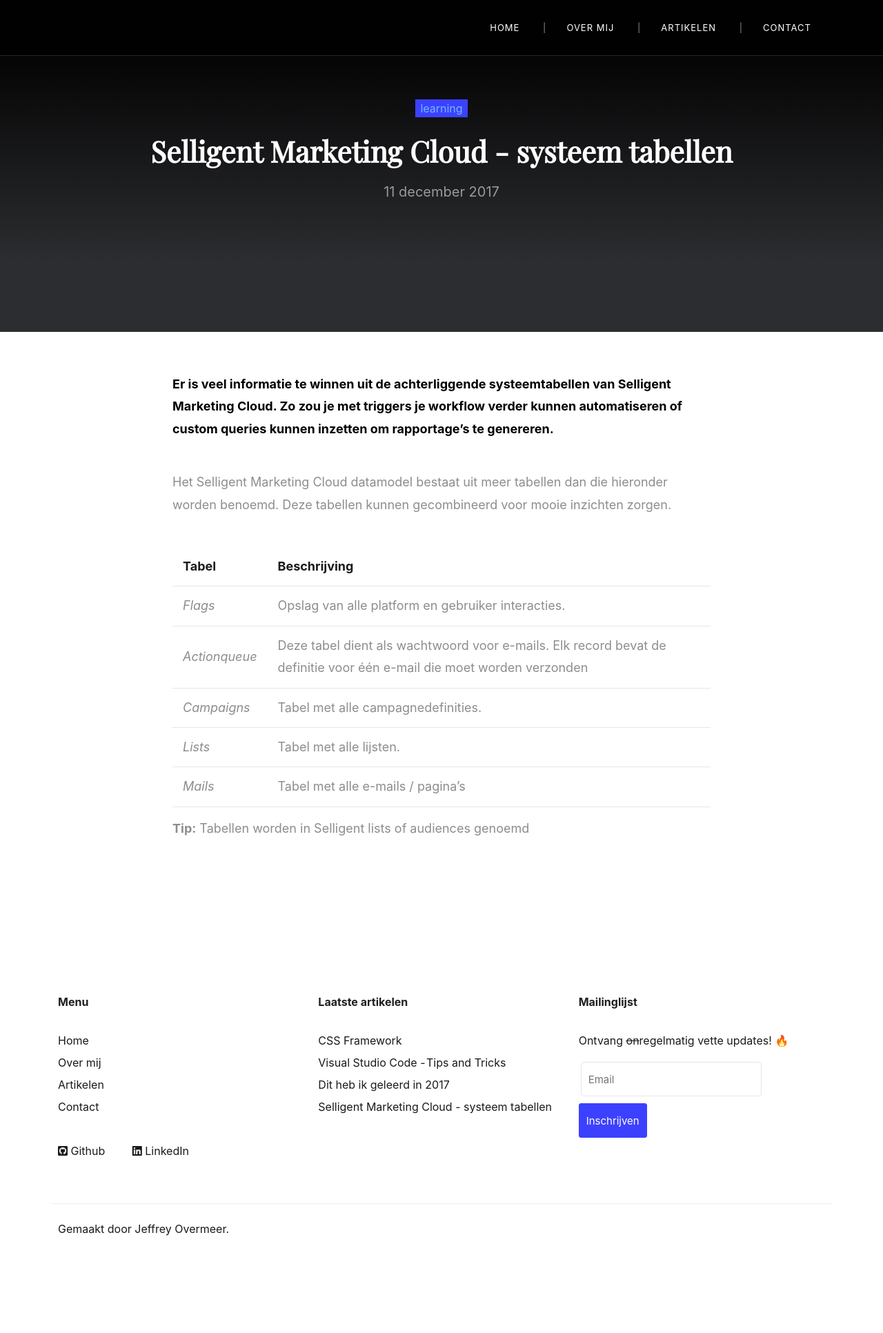
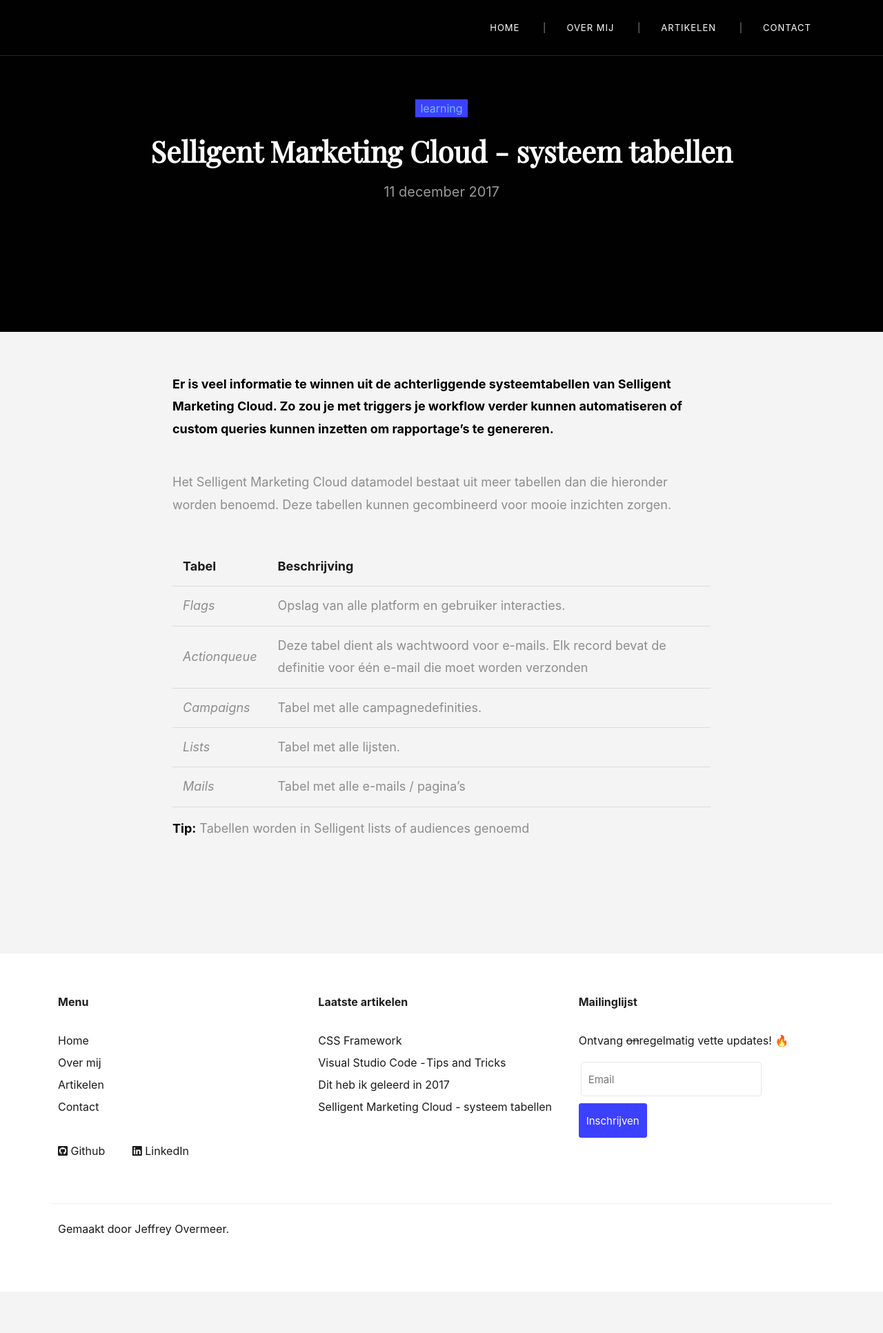
Before and after one commit to jeffrey-over/jeffrey-over.github.io, a Jekyll site: the page built from _posts/2017-12-11-Selligent-systeem-tabellen.md, in a window 1280 px wide. Shown: the whole page at 69% size. Built offline with Jekyll 4.4.1, drawn with Linux system fonts in a browser that asks for light colours; nearby versions of some CDN libraries; some web fonts are replaced; library files that are not in the unit come from our copies; comment, search, counter and statistics services are not loaded; after the commit the page ends 1872 px from its top, so only the background shows below that.

Commit message:
redesign simplify and minimize

```diff
--- a/_sass/base/_variables.scss
+++ b/_sass/base/_variables.scss
@@ -12,7 +12,7 @@
 $base-color: #E5E5E5;
 $secondary-color: #636e72;
 $accent-color: #dfe6e9;
-$background-color: #ffffff;
+$background-color: #f4f4f4;
 $background-color-secondary: #f6f9fc;
 $font-color: #8d8d8d;
 $font-color-secondary: #666666;
--- a/_sass/components/_cards.scss
+++ b/_sass/components/_cards.scss
@@ -1,7 +1,7 @@
 
 .card {
     //@extend .has-shadow;
-    background-color: $background-color;
+    background-color: #ffffff;
     float: left;
     width: 100%;
     padding: $card-padding;
--- a/_sass/components/_footer.scss
+++ b/_sass/components/_footer.scss
@@ -5,7 +5,7 @@
     color: $footer-font-color;
     font-size: $footer-font-size;
     line-height: $footer-line-height;
-    margin: 60px 0;
+    margin: 60px 0 0 0;
     section {
         padding: 0;
     }
--- a/_sass/components/_typography.scss
+++ b/_sass/components/_typography.scss
@@ -70,6 +70,6 @@
   }
 
 // Manipulation
-b {
+b, strong  {
     color: black;
 }
--- a/_sass/sections/_intro.scss
+++ b/_sass/sections/_intro.scss
@@ -25,9 +25,9 @@
 
 #intro-post {
     min-height: 400px;
-    background: #2c2d30;
+    background: #010101;
     color: #999999;
-    background-image: linear-gradient(-180deg, rgba(0, 0, 0, 0.9) 0%, #2c2d30 75%) !important;
+    //background-image: linear-gradient(-180deg, rgba(0, 0, 0, 0.9) 0%, #2c2d30 75%) !important;
 }
 
 /*
--- a/_sass/sections/_promotional.scss
+++ b/_sass/sections/_promotional.scss
@@ -29,6 +29,13 @@
         color: #ffffff;
 }
 
+@media only screen and (max-width: 800px) {
+        .promotional-product .is-title {
+            font-size:5rem;
+
+        }
+    }
+
 .promotional-product p {
         font-size: 2.2rem;
         line-height: 3.4rem;
```
